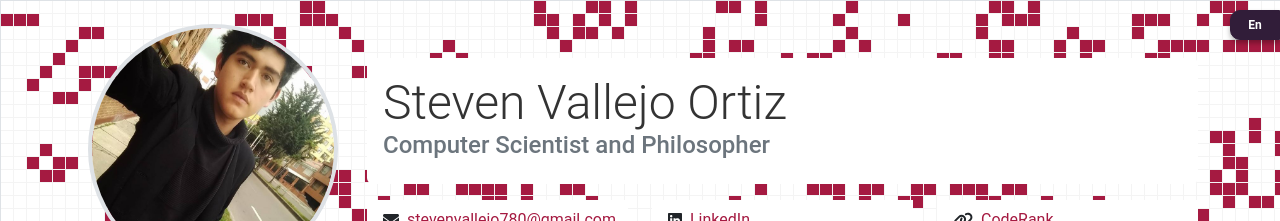
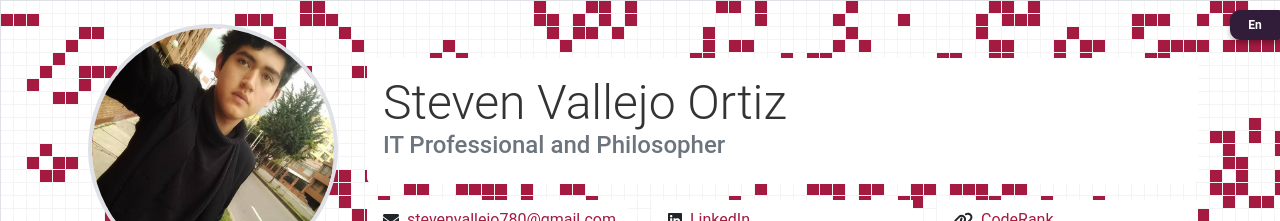
Before and after one commit to stevenvo780/mi-cv, a Next.js app: page /1 in a window 1280 px wide. Shown: the top 221 px of the page. Built offline with nearby package versions, Linux system fonts and the light colour scheme.

Commit message:
Agregar soporte para múltiples idiomas: implementar nuevos archivos de diseño y página, y actualizar metadatos en inglés y español.

```diff
--- a/src/app/[lang]/layout.tsx
+++ b/src/app/[locale]/layout.tsx
@@ -47,9 +47,9 @@ export async function generateMetadata({
       ],
     },
     'es-ES': {
-      title: 'Steven Vallejo Ortiz - Informático y Filósofo',
+      title: 'Steven Vallejo Ortiz - Informático y filósofo', // actualizado
       description:
-        'Explora mi perfil ingeniero de software, con pasión por la filosofía y ciencias.',
+        'Explora mi perfil como informático y filósofo, con pasión por la filosofía y ciencias.', // actualizado
       keywords: [
         'Steven Vallejo Ortiz',
         'Ciencias de la computación',
--- a/src/locales/en/common/header.json
+++ b/src/locales/en/common/header.json
@@ -1,5 +1,5 @@
 {
   "header.profileImageAlt": "Steven Vallejo Ortiz",
   "header.name": "Steven Vallejo Ortiz",
-  "header.title": "Computer Scientist and Philosopher"
+  "header.title": "IT Professional and Philosopher"
 }
```
Also changed, not shown: src/app/[locale]/page.tsx (renamed from src/app/[lang]/page.tsx).
